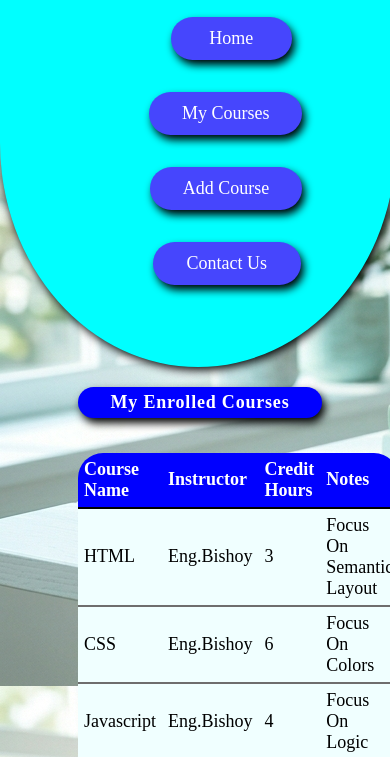
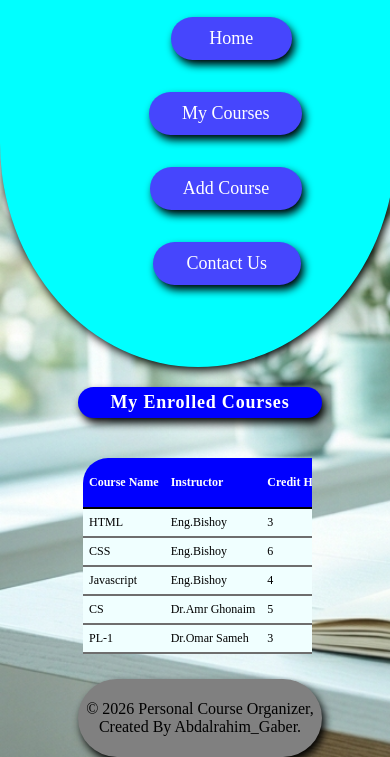
Before and after one commit to hemagaber133-cyber/7ema, a plain HTML site: page courses.html in a window 390 px wide. Shown: the part 82-839 px from the top of the page. Drawn offline with Linux system fonts and the light colour scheme.

Commit message:
Add files via upload

```diff
--- a/style.css
+++ b/style.css
@@ -1,7 +1,27 @@
 body{
     background-image: url(1776107931725.png);
+    background-size: cover;
     padding:0%;
     margin: 0%;
+    align-items: center;
+}
+@media (max-width: 768px) {
+    table{
+        width: 100%;
+        overflow-x: auto;
+        display: block;
+        white-space: nowrap;
+
+    }
+    th,td{
+        font-size: 12px;
+        padding: 5px;
+    }
+    header{
+        width: 100%;
+        border-radius: 0 0 50% 50%;
+    }
+
 }
 header{
     background-color: aqua;
@@ -76,7 +96,7 @@
     display: inline-block;
     width: 60%;
     margin-top: 20px;
-    margin-left:20% ;
+    margin-left: 20% ;
     margin-right: 20%;
     padding: 5px;
     text-align: center;
@@ -94,6 +114,7 @@
     padding: 5px;
     border-collapse: collapse;
     font-size: 18px;
+
 
 }
 tr{
```
